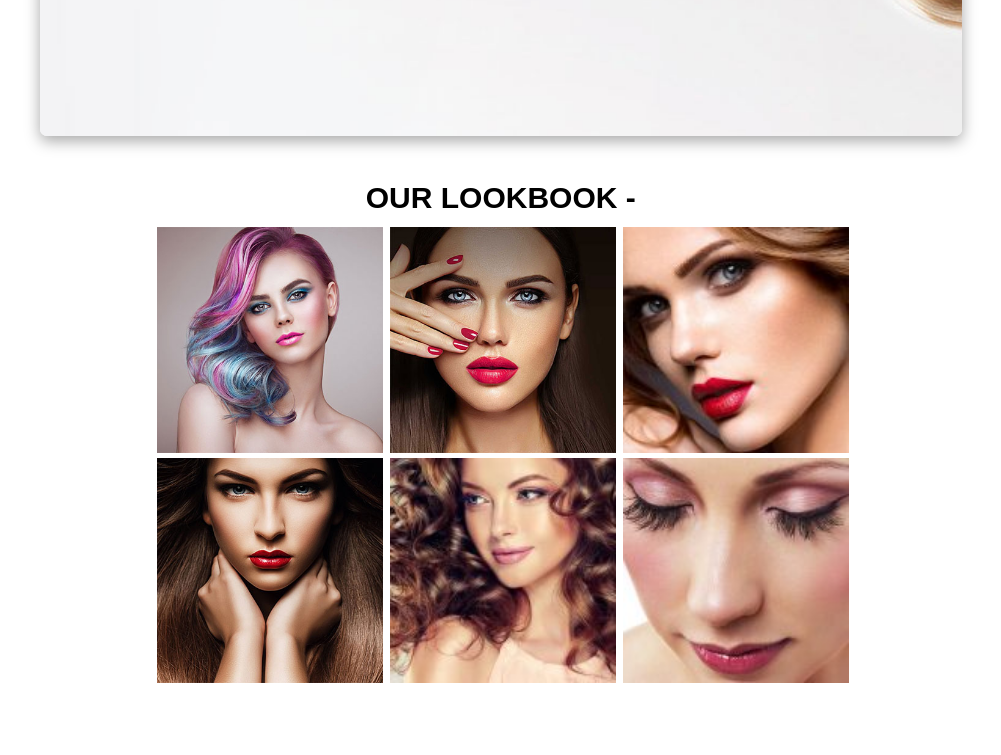
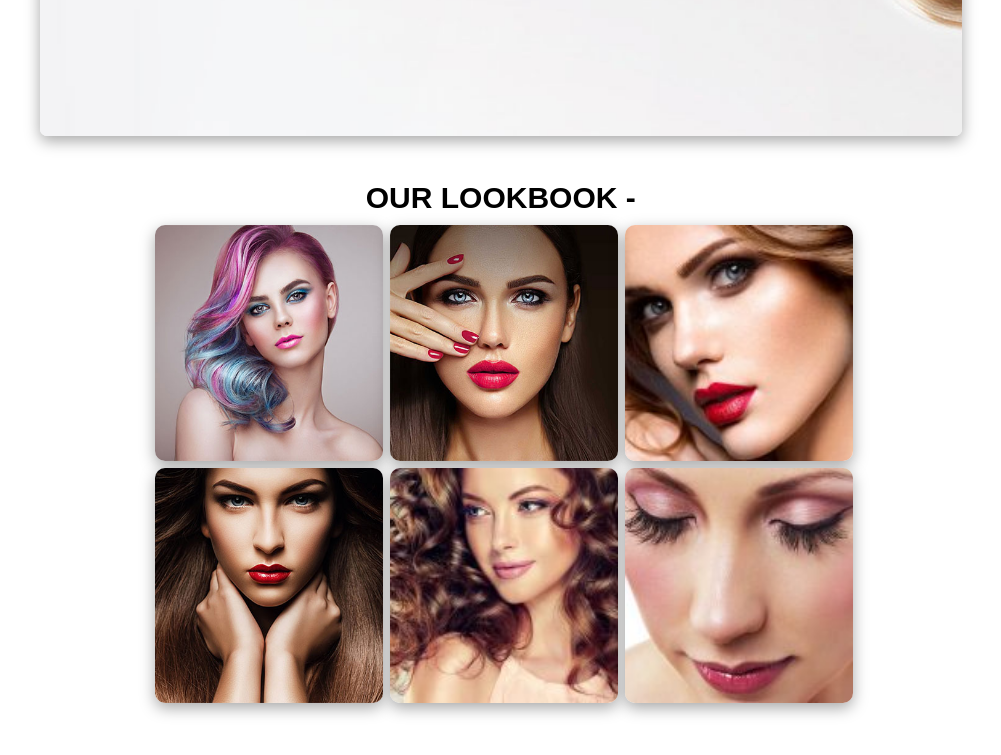
Before and after one commit to andresemedan/Hair-Salon-Static-Site, a plain HTML site: page index.html in a window 1280 px wide. Shown: the part 3149-3904 px from the top of the page, without its empty margins (88-1089 px from the left). Drawn offline with Linux system fonts and the light colour scheme; a web font is replaced by a local one.

Commit message:
fixed added box-shadow to .lastSection images

```diff
--- a/css/style.css
+++ b/css/style.css
@@ -297,22 +297,19 @@ h1 + span{
 .crazyPhotos {
      margin-top: 1rem;
      display:grid;
-     grid-template-columns: 1fr 1fr 1fr;
+     grid-template-columns: 33% 33% 33%;
      grid-template-rows: 1fr 1fr 1fr;
      column-gap: 1%;
+     row-gap: 1%;
+}
+.crazyImg img{
+     width:100%;
+     height:100%;
+     border-radius: 10px;
+     box-shadow: rgba(0, 0, 0, 0.35) 0px 5px 15px;
+}
 
-}
-.crazyImg {
-     width: 100%;
-     margin: 1%;
 
-}
-/* .first {
-     grid-column-start: 1;
-     grid-column-end: 2;
-     grid-row-start: 1;
-     grid-row-end: 2;
-} */
 
 /******************************************
 /* ADDITIONAL STYLES
--- a/index.html
+++ b/index.html
@@ -124,14 +124,24 @@
 			<span>OUR LOOKBOOK</span>
 			<span>-</span>
 			<section class="crazyPhotos">
-
-				<img class="first crazyImg" src="hairSalon-images\Gallery-01.jpg" alt="">
-				<img class="second crazyImg" src="hairSalon-images\Gallery-02.jpg" alt="">
-				<img class="third crazyImg" src="hairSalon-images\Gallery-03-150x150.jpg" alt="">
-				<img class="fourth crazyImg" src="hairSalon-images\Gallery-04.jpg" alt="">
-				<img class="fifth crazyImg" src="hairSalon-images\Gallery-05-150x150.jpg" alt="">
-				<img class="sixth crazyImg" src="hairSalon-images\Gallery-06-150x150.jpg" alt="">
-
+				<div class="first crazyImg">
+				<img src="hairSalon-images\Gallery-01.jpg" alt="">
+				</div>
+				<div class="second crazyImg">
+				<img src="hairSalon-images\Gallery-02.jpg" alt="">
+				</div>
+				<div class="third crazyImg">
+				<img src="hairSalon-images\Gallery-03-150x150.jpg" alt="">
+				</div>
+				<div class="fourth crazyImg">
+				<img src="hairSalon-images\Gallery-04.jpg" alt="">
+				</div>
+				<div class="fifth crazyImg">
+				<img src="hairSalon-images\Gallery-05-150x150.jpg" alt="">
+				</div>
+				<div class="sixth crazyImg">
+				<img src="hairSalon-images\Gallery-06-150x150.jpg" alt="">
+				</div>
 			</section>
 		</section>
 
```
